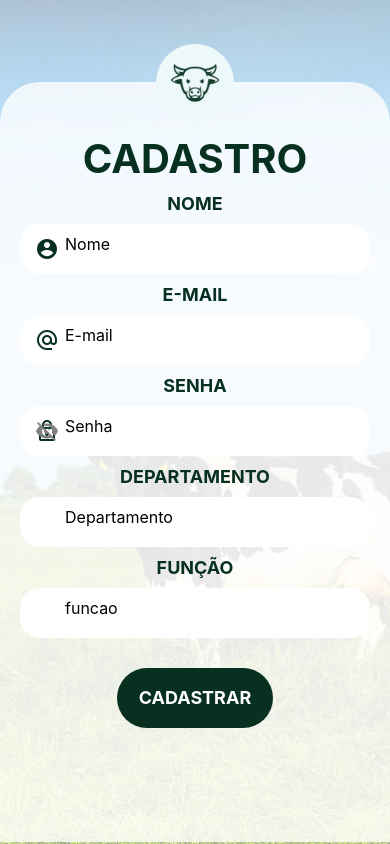
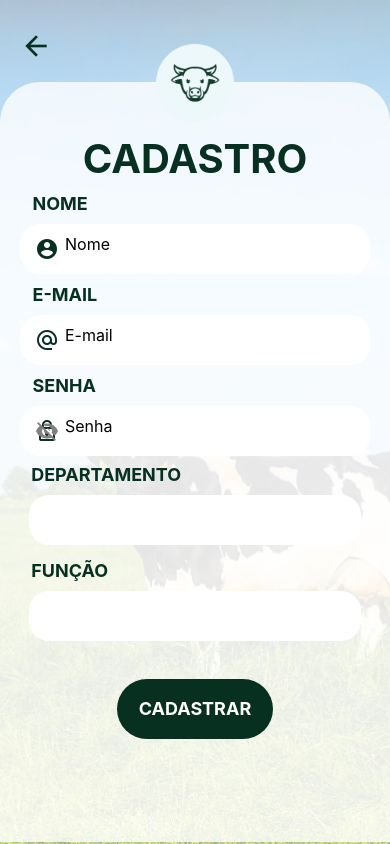
Before and after one commit to THE-CODE-HOUSE/NutriMoo-Frontend-React, a React Native app in the folder nutrimoo-app/: screen / in a window 390 px wide. Built offline with nearby package versions, Linux system fonts and the light colour scheme.

Commit message:
Adicionado CustomDropDown.

```diff
--- /dev/null
+++ b/nutrimoo-app/src/components/CustomDropDown.jsx
@@ -0,0 +1,104 @@
+import {
+    View,
+    Text,
+    StyleSheet,
+    TouchableOpacity,
+    Image,
+    FlatList
+} from 'react-native';
+
+import React, { useState } from 'react';
+
+
+export const CustomDropDown = ({ title, subTitle, options, zIndex, onSelect, titleColor }) => {
+    const [selectedItem, setSelectedItem] = useState(subTitle);
+    const [isClicked, setIsClicked] = useState(false);
+
+    return (
+        <View style={styles.container}>
+        <Text style={[styles.heading, { color: titleColor || '#000' }]}>{title}</Text>
+
+            <TouchableOpacity style={[styles.dropDownSelector, styles.boxShadow]} onPress={() => { setIsClicked(!isClicked) }}>
+                <Text>{selectedItem}</Text>
+
+            </TouchableOpacity>
+            {isClicked && (
+                <View style={[styles.dropDownArea, styles.boxShadow, { zIndex }]}>
+                    <FlatList
+                        data={options}
+                        renderItem={({ item, index }) => (
+                            <TouchableOpacity
+                                style={styles.dropDownItem}
+                                onPress={() => {
+                                    setSelectedItem(item);
+                                    onSelect(index);
+                                    setIsClicked(!isClicked);
+                                }}
+                            >
+                                <Text>{item}</Text>
+                            </TouchableOpacity>
+                        )}
+                    />
+                </View>
+            )}
+        </View>
+    );
+};
+
+const styles = StyleSheet.create({
+    container: {
+        width: '100%',
+        alignItems: 'center',
+        justifyContent: 'center',
+    },
+    dropDownItem: {
+        width: '90%',
+        height: 50,
+        borderBottomWidth: 1,
+        borderBottomColor: '#8e8e8e',
+        alignSelf: 'center',
+        justifyContent: 'center',
+
+    },
+    heading: {
+        fontSize: 18,
+        fontWeight: 'bold',
+        alignSelf: 'flex-start',
+        marginLeft: '8%',
+        marginTop: '2%',
+    },
+    dropDownSelector: {
+        width: '85%',
+        height: 50,
+        borderRadius: 20,
+        backgroundColor: "white",
+        marginTop: 10,
+        flexDirection: 'row',
+        justifyContent: 'space-between',
+        alignItems: 'center',
+        paddingLeft: 15,
+        paddingRight: 15,
+        marginBottom: '2%',
+        elevation:10
+
+    },
+    icon: {
+        width: 20,
+        height: 20
+    },
+    dropDownArea: {
+        width: '85%',
+        height: '170%',
+        marginTop: '2%',
+        borderRadius: 20,
+        backgroundColor: "white",
+        alignSelf: 'center',
+        position: 'absolute',
+        top: 100,
+        elevation:10
+
+    },
+    boxShadow: {
+
+    }
+})
--- a/nutrimoo-app/src/screens/SignUp/index.js
+++ b/nutrimoo-app/src/screens/SignUp/index.js
@@ -13,9 +13,10 @@ import {
 } from "react-native";
 
 import styles from "./styles";
-
+import { CustomDropDown } from "../../components/CustomDropDown";
 import { MaterialIcons } from "@expo/vector-icons";
 import { useState } from "react";
+
 
 const SignUpScreen = () => {
   const [email, setEmail] = useState("");
@@ -51,6 +52,16 @@ const SignUpScreen = () => {
           source={require("../../../assets/images/background.png")}
           style={styles.image}
         >
+          <View style={styles.homeBar}>
+          <TouchableOpacity
+          // Adicione o método navigation aqui
+          style={{ backgroundColor: "transparent" , marginTop: 30, marginLeft:20}}
+        >
+          <MaterialIcons name="arrow-back" size={32} color="#073021" />
+        </TouchableOpacity>
+        </View>
+
+
           <View style={styles.retangulo}>
             <View
               style={[
@@ -83,7 +94,6 @@ const SignUpScreen = () => {
                 autoCorrect={false}
                 keyboardType="nome"
                 onChangeText={(text) => setEmail(text)}
-                value={email}
                 style={styles.textinputWithIcon}
                 maxLength={40}
               />
@@ -104,7 +114,6 @@ const SignUpScreen = () => {
                 autoCorrect={false}
                 keyboardType="email-address"
                 onChangeText={(text) => setEmail(text)}
-                value={email}
                 style={styles.textinputWithIcon}
                 maxLength={40}
               />
@@ -145,31 +154,10 @@ const SignUpScreen = () => {
 
             </View>
 
-            <Text style={styles.contText}>DEPARTAMENTO</Text>
-              <View style={styles.shadowBox}>
-                <TextInput
-                  placeholder="Departamento"
-                  autoCorrect={false}
-                  keyboardType="departamento"
-                  onChangeText={(text) => setEmail(text)}
-                  value={email}
-                  style={styles.textinputWithIcon}
-                  maxLength={40}
-                />
-              </View>
 
-              <Text style={styles.contText}>FUNÇÃO</Text>
-              <View style={styles.shadowBox}>
-                <TextInput
-                  placeholder="funcao"
-                  autoCorrect={false}
-                  keyboardType="funcao"
-                  onChangeText={(text) => setEmail(text)}
-                  value={email}
-                  style={styles.textinputWithIcon}
-                  maxLength={40}
-                />
-              </View>
+            <CustomDropDown title={'DEPARTAMENTO'} zIndex={2000} titleColor={'#073021'} />
+
+            <CustomDropDown title={'FUNÇÃO'} zIndex={2000} titleColor={'#073021'} />
 
               {errorMessage ? (
               <Text style={{ color: "red", marginTop: 10, fontWeight: "400" }}>
--- a/nutrimoo-app/src/screens/SignUp/styles.js
+++ b/nutrimoo-app/src/screens/SignUp/styles.js
@@ -34,7 +34,7 @@ const styles = StyleSheet.create({
     textinput: {
       marginTop: 10,
       borderRadius: 20,
-      paddingLeft: 15,
+      paddingLeft: 15, // Este é o padding interno da caixa de texto
       fontSize: 16,
     },
     shadowBox: {
@@ -50,7 +50,8 @@ const styles = StyleSheet.create({
       fontSize: 18,
       color: "#073021",
       fontWeight: "bold",
-      textAlign: "left"
+      alignSelf: 'flex-start',
+      marginLeft: 32.5
     },
     button: {
       width: "40%",
```
